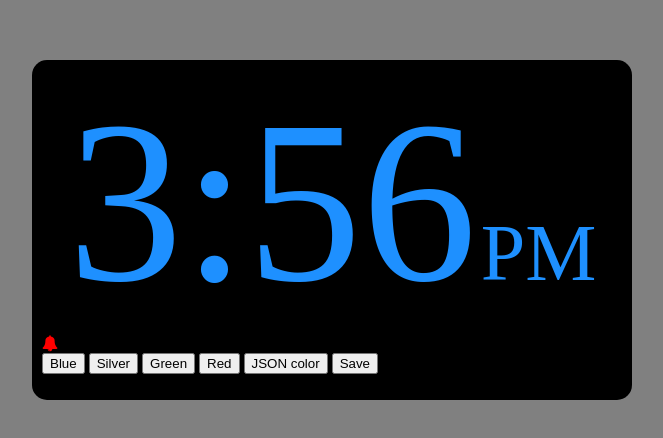
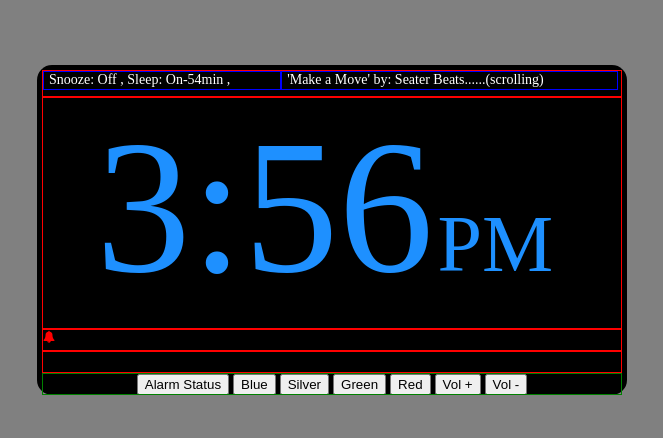
Before and after one commit to jtlindsey/raspberry-pi-alarm-clock, an Electron app: page index.html in a window 800 px wide. Shown: the part 170-608 px from the top of the page, without its empty margins (68-731 px from the left). Drawn offline with Linux system fonts and the light colour scheme.

Commit message:
exploring layout options

```diff
--- a/css/main.css
+++ b/css/main.css
@@ -1,5 +1,6 @@
 body {
   background-color: gray;
+  color: white;
 }
 .container {
 /* Center in window */
@@ -18,7 +19,7 @@ body {
   width: 580px;
   height: 320px;
   border-radius: 15px;
-  padding: 10px;
+  padding: 5px;
 }
 
 /*font awesome*/
@@ -26,16 +27,80 @@ body {
   color: red;
 }
 
+.main {
+  height: 230px;
+}
+
 #digital-clock {
   text-align: center;
   font-family: "Times New Roman", Times, serif;
   color: #1e90ff;
+  border-style: solid;
+  border-color: red;
+  border-width: 1px;
+  padding: 0px 0px 0px 0px;
+  margin: 0px;
 }
 #digital-clock-time {
-  display:inline;
-  font-size: 230px;
+  display: inline-block;
+  font-size: 190px;
 }
 #digital-clock-am-pm {
-  display:inline;
+  display: inline-block;
   font-size: 80px;
+  padding-right: 15px;
 }
+
+#buttons {
+  height: 20px;
+  border-style: solid;
+  border-color: green;
+  border-width: 1px;
+  line-height: 2px;
+  overflow:hidden;
+  text-align: center;
+}
+
+#audio-status {
+  height: 25px;
+  border-style: solid;
+  border-color: red;
+  border-width: 1px;
+  font-size: 14px;
+}
+
+#audio-status-left {
+  float:left;
+  height: 17px;
+  width: 40%;
+  border-style: solid;
+  border-color: blue;
+  border-width: 1px;
+  padding-left: 5px;
+}
+
+#audio-status-right {
+  float:left;
+  height: 17px;
+  width: 57%;
+  border-style: solid;
+  border-color: blue;
+  border-width: 1px;
+  padding-left: 5px;
+}
+
+#alarm1-status {
+  height: 20px;
+  border-style: solid;
+  border-color: red;
+  border-width: 1px;
+  font-size: 12px;
+}
+
+#alarm2-status {
+  height: 20px;
+  border-style: solid;
+  border-color: red;
+  border-width: 1px;
+  font-size: 12px;
+}
--- a/index.html
+++ b/index.html
@@ -14,21 +14,46 @@
 
   <div class="container">
     <div class="clock-background">
-    <div id="digital-clock">
+
+      <div id="audio-status">
+        <div id="audio-status-left">
+          Snooze: Off , Sleep: On-54min ,
+        </div>
+
+        <div id="audio-status-right">
+          'Make a Move' by: Seater Beats......(scrolling)
+        </div>
+      </div>
+
+      <div class="main" id="digital-clock">
         <div id="digital-clock-time"></div>
         <div id="digital-clock-am-pm"></div>
       </div>
 
+      <div class="main" id="settings" style="display: none;">
+        <button type="button" id="alarm1">Alarm1</button>
+        <button type="button" id="alarm2">Alarm2</button>
+        <button type="button" id="done">done</button>
+      </div>
+
+      <div id="alarm1-status">
         <i class="fa fa-bell" aria-hidden="true"></i>
+      </div>
+
+      <div id="alarm2-status">
+
+      </div>
 
       <div id="buttons">
+        <button type="button" id="alm-status">Alarm Status</button>
         <button type="button" id="btn1">Blue</button>
         <button type="button" id="btn2">Silver</button>
         <button type="button" id="btn3">Green</button>
         <button type="button" id="btn4">Red</button>
-         <button type="button" id="my-file">JSON color</button>
-         <button type="button" id="save">Save</button>
+        <button type="button" id="up-vol">Vol +</button>
+        <button type="button" id="down-vol">Vol -</button>
       </div>
+
     </div>
   </div>
   <!-- <script type="text/javascript" src="js/jquery-2.2.3.min.js"></script> -->
--- a/js/buttons.js
+++ b/js/buttons.js
@@ -9,16 +9,22 @@ document.getElementById("btn3").onclick = function() {myDigitalClockColor("#0099
 // red
 document.getElementById("btn4").onclick = function() {myDigitalClockColor("#ff0000")};
 
-document.getElementById("my-file").onclick = function() {
-  myDigitalClockColor(mySettings.clockColor);
-};
-
-document.getElementById("save").onclick = function() {
-  saveSettings();
-};
-
 function myDigitalClockColor(color) {
   mySettings.clockColor = color;
   document.getElementById("digital-clock").style.color = color;
   saveSettings();
 };
+
+
+document.getElementById("digital-clock").onclick = function() {changeDiv("digital-clock", "settings")};
+
+document.getElementById("done").onclick = function() {changeDiv("settings", "done")};
+
+function changeDiv(hideDivID, showDivID) {
+  $("#" + hideDivID).hide();
+  if (showDivID == "done") {
+    $("#digital-clock").show();
+  } else {
+    $("#" + showDivID).show();
+  }
+};
```
Lines whose indentation alone changed are shown as unchanged.
